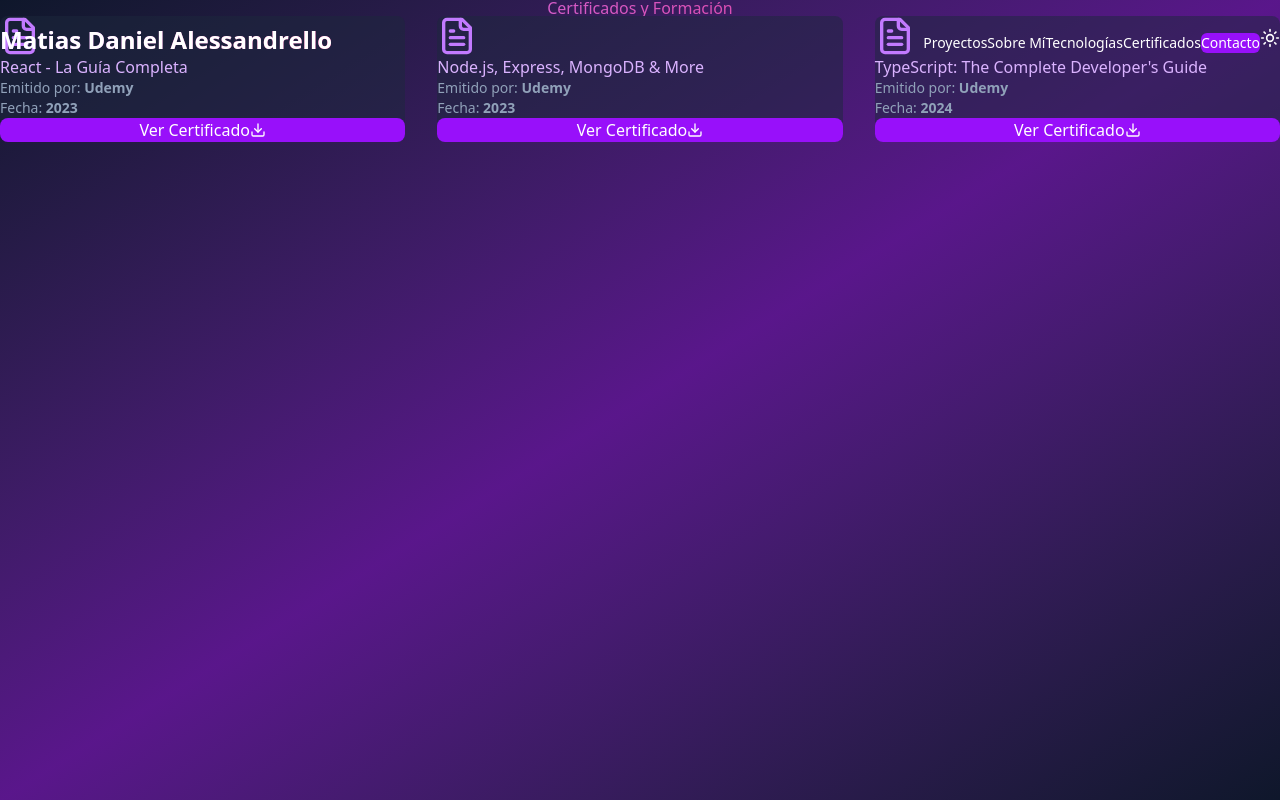
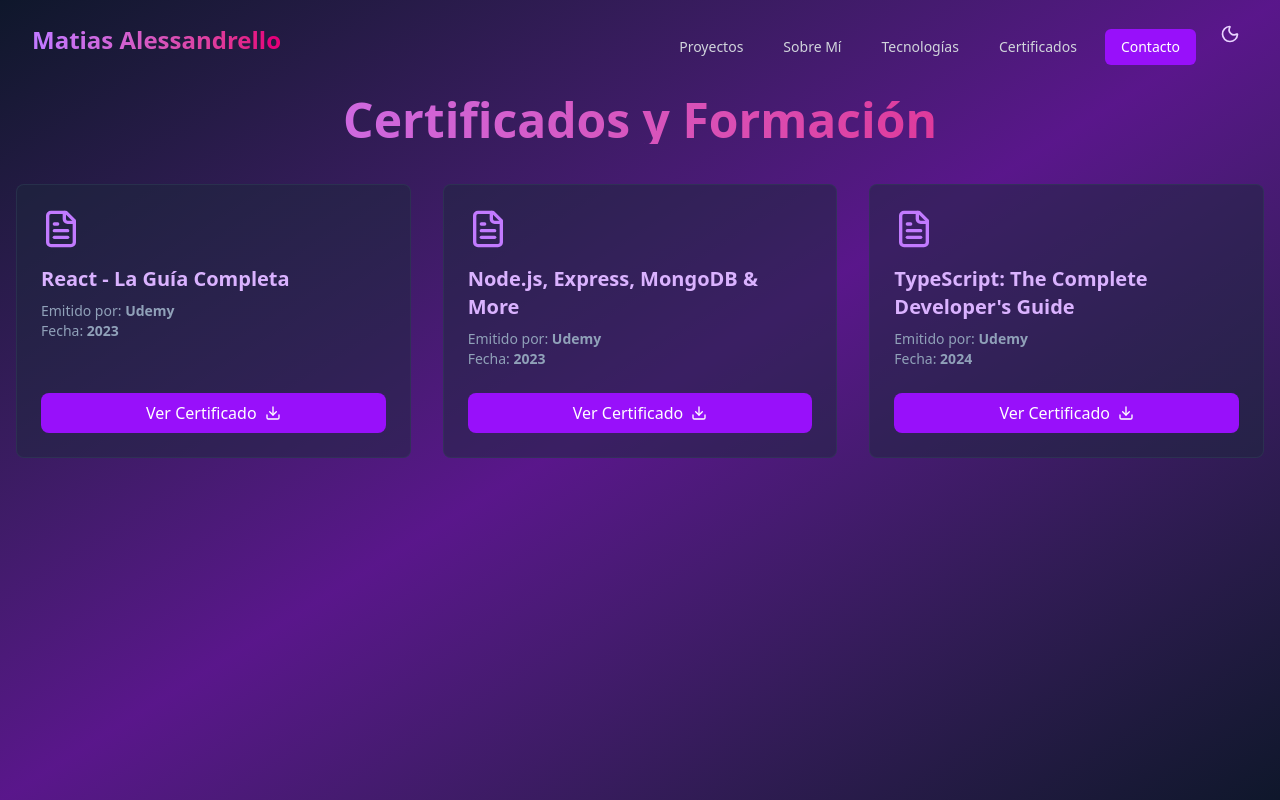
Before and after one commit to malessan4/matialess-portfolio, a Next.js app: page /certificados in a window 1280 px wide. Built offline with nearby package versions, Linux system fonts and the light colour scheme.

Commit message:
se hicieron muchas modificaciones respecto al cambio de modo. Aun no esta funcional

```diff
--- a/src/app/globals.css
+++ b/src/app/globals.css
@@ -1,11 +1,18 @@
 @import "tailwindcss";
-@import "tailwindcss/preflight";
-@import "tailwindcss/utilities";
 
 :root {
   --foreground-rgb: 255, 255, 255;
   --background-start-rgb: 15, 23, 42;
   --background-end-rgb: 88, 28, 135;
+}
+
+/* MODO OSCURO (cuando exista class="dark") - "Verde Oscuro"
+   Esto se activará con el botón.
+*/
+.dark:root {
+  --foreground-rgb: 229, 231, 235;     /* Texto gris claro */
+  --background-start-rgb: 20, 83, 45;  /* Fondo verde oscuro */
+  --background-end-rgb: 22, 163, 74;   /* Gradiente a verde más brillante */
 }
 
 @theme inline {
@@ -15,12 +22,14 @@
   --font-mono: var(--font-geist-mono);
 }
 
+/*
 @media (prefers-color-scheme: dark) {
   :root {
     --background: #0a0a0a;
     --foreground: #ededed;
   }
 }
+  */
 
 body {
   color: rgb(var(--foreground-rgb));
@@ -30,6 +39,7 @@
       rgb(var(--background-end-rgb))
     )
     rgb(var(--background-start-rgb));
+    transition: background 0.3s ease-in-out, color 0.3s ease-in-out;
 }
 
 /* Animación para las partículas de fondo */
@@ -63,49 +73,3 @@
   backdrop-filter: blur(10px);
   border: 1px solid rgba(255, 255, 255, 0.1);
 }
-
-
-/* Tema Oscuro (Púrpura) - Por defecto */
-.dark body {
-  @apply bg-linear-to-br from-slate-900 via-purple-900 to-slate-900 text-white;
-}
-
-/* TEMA CLARO (VERDE) */
-/* Aplicamos los estilos cuando la clase 'light' está en el html */
-.light body {
-  @apply bg-linear-to-br from-gray-800 via-emerald-900 to-gray-800 text-white;
-}
-
-.light .text-purple-200 {
-  @apply text-emerald-200;
-}
-.light .text-purple-300 {
-  @apply text-emerald-300;
-}
-.light .text-purple-400 {
-  @apply text-emerald-400;
-}
-.light .bg-purple-600 {
-  @apply bg-emerald-600;
-}
-.light .hover\:bg-purple-700:hover {
-  @apply bg-emerald-700;
-}
-.light .border-purple-400 {
-  @apply border-emerald-400;
-}
-.light .hover\:bg-purple-800\/30:hover {
-  @apply bg-emerald-800/30;
-}
-.light .bg-clip-text.bg-gradient-to-r.from-purple-400.to-pink-600 {
-  @apply from-emerald-400 to-green-400;
-}
-.light .bg-purple-500 {
-  @apply bg-emerald-500;
-}
-.light .bg-purple-900\/70 {
-    @apply bg-emerald-900/70;
-}
-.light .hover\:border-purple-500:hover {
-    @apply border-emerald-500;
-}
--- a/src/app/hooks/useTheme.ts
+++ b/src/app/hooks/useTheme.ts
@@ -2,28 +2,40 @@
 
 import { useState, useEffect } from 'react';
 
-type Theme = 'dark' | 'light';
+type Theme = 'light' | 'dark';
 
-export const useTheme = (): [Theme, () => void] => {
-  const [theme, setTheme] = useState<Theme>('dark');
+
+export function useTheme(): [Theme, () => void] {
+
+  const [theme, setTheme] = useState<Theme>('light');
 
   useEffect(() => {
-    const localTheme = window.localStorage.getItem('theme') as Theme | null;
-    if (localTheme) {
-      setTheme(localTheme);
-      document.documentElement.classList.add(localTheme);
+    const localTheme = localStorage.getItem('theme') as Theme | null;
+    const initialTheme = localTheme || 'light';
+
+
+    setTheme(initialTheme);
+
+    if (initialTheme === 'dark') {
+      document.documentElement.classList.add('dark');
     } else {
-      document.documentElement.classList.add('dark');
+      document.documentElement.classList.remove('dark');
     }
   }, []);
 
   const toggleTheme = () => {
-    const newTheme = theme === 'dark' ? 'light' : 'dark';
-    setTheme(newTheme);
-    window.localStorage.setItem('theme', newTheme);
-    document.documentElement.classList.remove(theme);
-    document.documentElement.classList.add(newTheme);
+    setTheme(prevTheme => {
+      const newTheme = prevTheme === 'light' ? 'dark' : 'light';
+      localStorage.setItem('theme', newTheme);
+
+      if (newTheme === 'dark') {
+        document.documentElement.classList.add('dark');
+      } else {
+        document.documentElement.classList.remove('dark');
+      }
+      return newTheme;
+    });
   };
 
   return [theme, toggleTheme];
-};
+}
--- a/src/components/Navbar.tsx
+++ b/src/components/Navbar.tsx
@@ -1,4 +1,3 @@
-// app/components/Navbar.tsx
 "use client";
 
 import Link from "next/link";
@@ -28,25 +27,49 @@
       <div className="container mx-auto px-4 sm:px-6 lg:px-8">
         <div className="flex items-center justify-between h-20">
           <div className="flex-shrink-0">
-            <Link href="/" className="text-2xl font-bold bg-clip-text text-transparent bg-gradient-to-r from-purple-400 to-pink-600">
-              Matias Daniel Alessandrello
+            {/* MODIFICADO: Añadido un gradiente 'dark:' para el tema verde */}
+            <Link
+              href="/"
+              className="text-2xl font-bold bg-clip-text text-transparent
+                         bg-gradient-to-r from-purple-400 to-pink-600
+                         dark:from-green-400 dark:to-emerald-500"
+            >
+              Matias Alessandrello
             </Link>
           </div>
           <div className="hidden md:block">
             <div className="ml-10 flex items-baseline space-x-4">
-              <Link href="/projects" className="text-gray-300 hover:text-white px-3 py-2 rounded-md text-sm font-medium transition-colors">
+              <Link
+                href="/projects"
+                className="text-gray-300 hover:text-white px-3 py-2 rounded-md text-sm font-medium transition-colors"
+              >
                 Proyectos
               </Link>
-              <Link href="/#about" className="text-gray-300 hover:text-white px-3 py-2 rounded-md text-sm font-medium transition-colors">
+              <Link
+                href="/#about"
+                className="text-gray-300 hover:text-white px-3 py-2 rounded-md text-sm font-medium transition-colors"
+              >
                 Sobre Mí
               </Link>
-              <Link href="/#technologies" className="text-gray-300 hover:text-white px-3 py-2 rounded-md text-sm font-medium transition-colors">
+              <Link
+                href="/#technologies"
+                className="text-gray-300 hover:text-white px-3 py-2 rounded-md text-sm font-medium transition-colors"
+              >
                 Tecnologías
               </Link>
-              <Link href="/certificados" className="text-gray-300 hover:text-white px-3 py-2 rounded-md text-sm font-medium transition-colors">
+              <Link
+                href="/certificados"
+                className="text-gray-300 hover:text-white px-3 py-2 rounded-md text-sm font-medium transition-colors"
+              >
                 Certificados
               </Link>
-              <Link href="/contact" className="bg-purple-600 text-white hover:bg-purple-700 px-4 py-2 rounded-md text-sm font-medium transition-colors">
+              {/* MODIFICADO: Añadidas clases 'dark:' para el botón */}
+              <Link
+                href="/contact"
+                className="bg-purple-600 text-white hover:bg-purple-700
+                           dark:bg-green-600 dark:hover:bg-green-700
+                           px-4 py-2 rounded-md text-sm font-medium transition-colors"
+              >
                 Contacto
               </Link>
               <ThemeToggle />
--- a/src/components/ThemeToggle.tsx
+++ b/src/components/ThemeToggle.tsx
@@ -1,10 +1,12 @@
 "use client";
 
 import { Sun, Moon } from 'lucide-react';
+// Importa el hook CON LLAVES {} desde el otro archivo
 import { useTheme } from '../app/hooks/useTheme';
 
+// EXPORT DEFAULT AQUÍ
 export default function ThemeToggle() {
-  const [theme, toggleTheme] = useTheme();
+  const [theme, toggleTheme] = useTheme(); // Usa el hook
 
   return (
     <button
```
